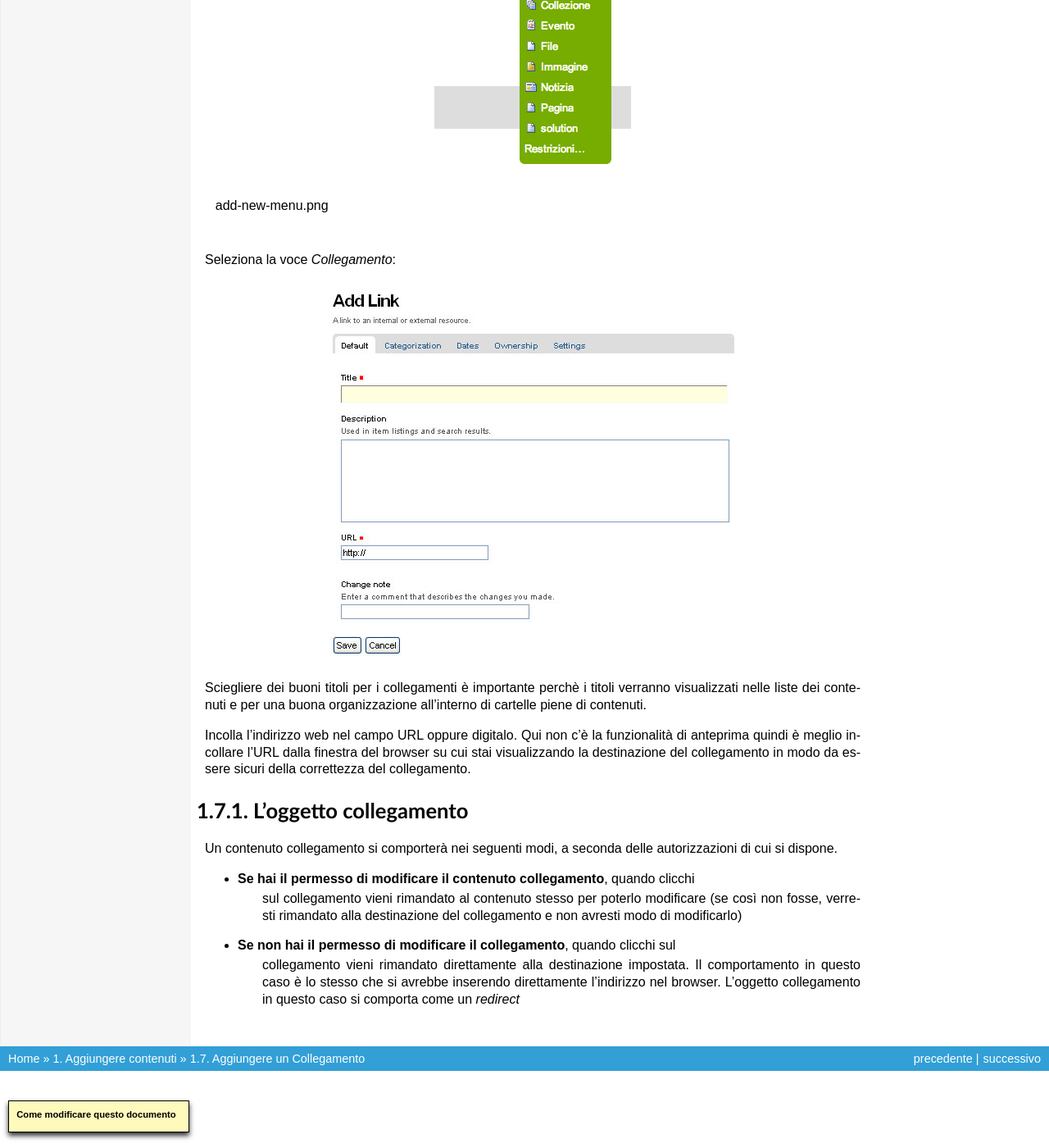
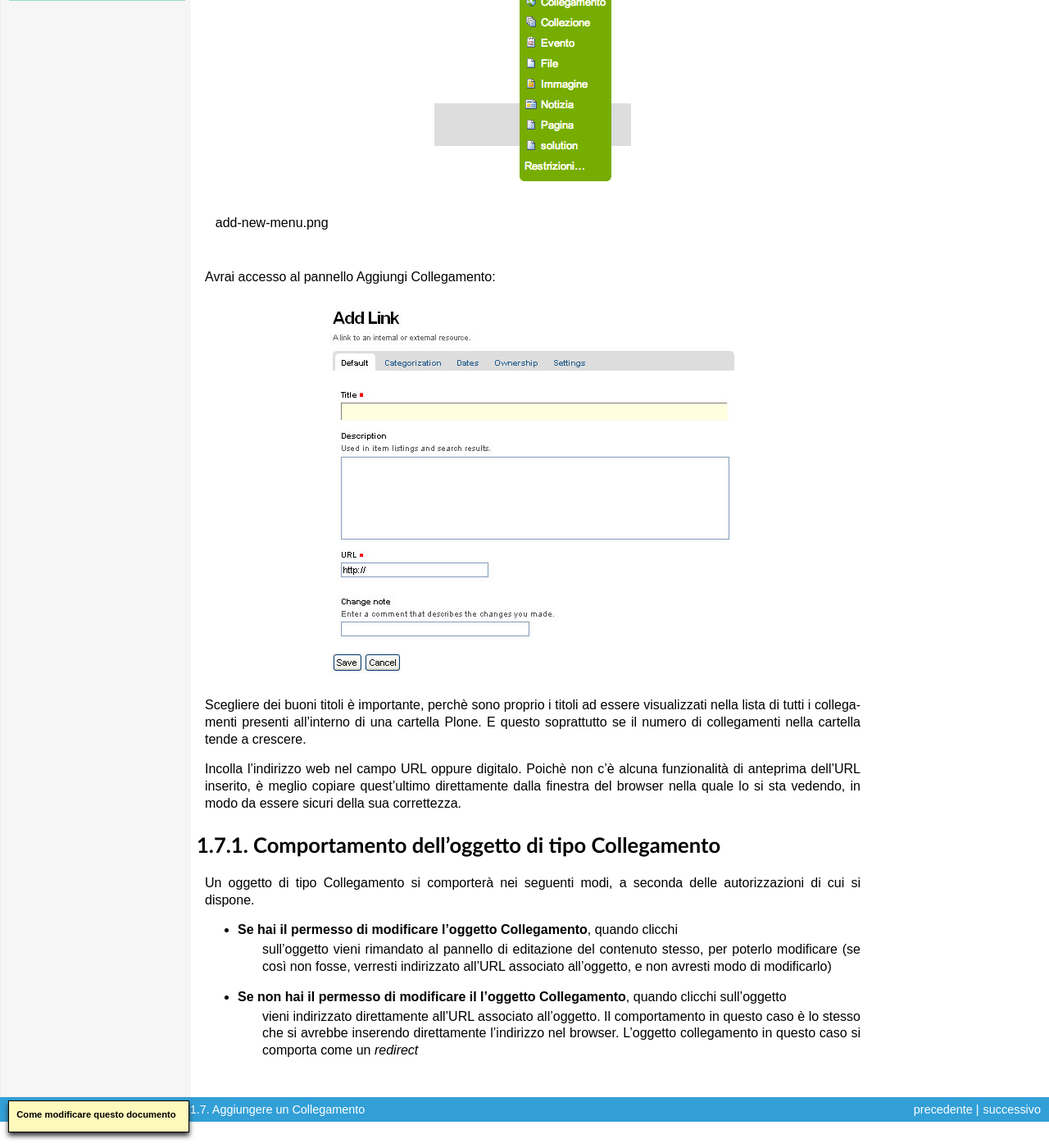
Before and after one commit to plone-it/collective.italiandocumentation, a Sphinx documentation site: the page built from source/adding-content/adding-links.rst, in a window 1280 px wide and 1400 px high, scrolled down 331 px. Shown: the whole window at 82% size. Built offline with Sphinx 7.4.7, drawn with Linux system fonts in a browser that asks for light colours; pages that are not in the unit, such as notebooks, are missing from menus; some of the changed text lies outside the part shown.

Commit message:
Reviewed chapter 2.7

```diff
--- a/source/adding-content/adding-links.rst
+++ b/source/adding-content/adding-links.rst
@@ -1,14 +1,14 @@
 Aggiungere un Collegamento
 ===========================
 
-Oltre ad inserire dei collegamenti nel testo delle pagine, i collegamenti
-possono essere creati anche come contenuti a se stanti. Avere collegamenti
-come contenuti separati ti permette ad esempio di organizzarli in cartelle,
-di impostando delle parole chiave su di loro per facilitarne il raggruppamento
-negli elenchi e nei risultati di ricerca, o di inserirli in
-navigazione.
+Oltre ad inserire collegamenti nel testo delle pagine, é possibile in Plone
+creare collegamenti anche come tipi di contenuto autonomi. Avere collegamenti
+come tipi di contenuto ti permette ad esempio di organizzarli in cartelle,
+di impostare delle parole chiave ad essi associate per facilitarne il raggruppamento
+negli elenchi e nei risultati di ricerca, o di inserirli nei menù di navigazione.
 
-Per aggiungere un collegamento clicca sul menu *Aggiungi...*:
+Per aggiungere un oggetto di tipo Collegamento seleziona la voce corrispondente
+dal menu *Aggiungi...* presente a livello di cartella Plone:
 
 .. figure:: ../_static/addnewmenu.png
    :align: center
@@ -16,33 +16,32 @@
 
    add-new-menu.png
 
-Seleziona la voce *Collegamento*:
+Avrai accesso al pannello Aggiungi Collegamento:
 
 .. figure:: ../_static/addlink.png
    :align: center
    :alt:
 
-Sciegliere dei buoni titoli per i collegamenti è importante perchè i titoli
-verranno visualizzati nelle liste dei contenuti e per una buona organizzazione
-all'interno di cartelle piene di contenuti.
+Scegliere dei buoni titoli è importante, perchè sono proprio i titoli
+ad essere visualizzati nella lista di tutti i collegamenti presenti all'interno di una cartella Plone.
+E questo soprattutto se il numero di collegamenti nella cartella tende a crescere.
 
-Incolla l'indirizzo web nel campo URL oppure digitalo. Qui non c'è la
-funzionalità di anteprima quindi è meglio incollare l'URL dalla finestra del
-browser su cui stai visualizzando la destinazione del collegamento in modo da
-essere sicuri della correttezza del collegamento.
+Incolla l'indirizzo web nel campo URL oppure digitalo. Poichè non c'è alcuna
+funzionalità di anteprima dell'URL inserito, è meglio copiare quest'ultimo direttamente dalla finestra
+del browser nella quale lo si sta vedendo, in modo da essere sicuri della sua correttezza.
 
-L'oggetto collegamento
+Comportamento dell'oggetto di tipo Collegamento
 -----------------------
 
-Un contenuto collegamento si comporterà nei seguenti modi, a seconda delle
+Un oggetto di tipo Collegamento si comporterà nei seguenti modi, a seconda delle
 autorizzazioni di cui si dispone.
 
-- **Se hai il permesso di modificare il contenuto collegamento**, quando clicchi
-   sul collegamento vieni rimandato al contenuto stesso per poterlo modificare
-   (se così non fosse, verresti rimandato alla destinazione del collegamento e
+- **Se hai il permesso di modificare l'oggetto Collegamento**, quando clicchi
+   sull'oggetto vieni rimandato al pannello di editazione del contenuto stesso, per poterlo modificare
+   (se così non fosse, verresti indirizzato all'URL associato all'oggetto, e
    non avresti modo di modificarlo)
-- **Se non hai il permesso di modificare il collegamento**, quando clicchi sul
-   collegamento vieni rimandato direttamente alla destinazione impostata. Il
+- **Se non hai il permesso di modificare il l'oggetto Collegamento**, quando clicchi sull'oggetto
+   vieni indirizzato direttamente all'URL associato all'oggetto. Il
    comportamento in questo caso è lo stesso che si avrebbe inserendo direttamente
    l'indirizzo nel browser. L'oggetto collegamento in questo caso si comporta
    come un *redirect*
```
